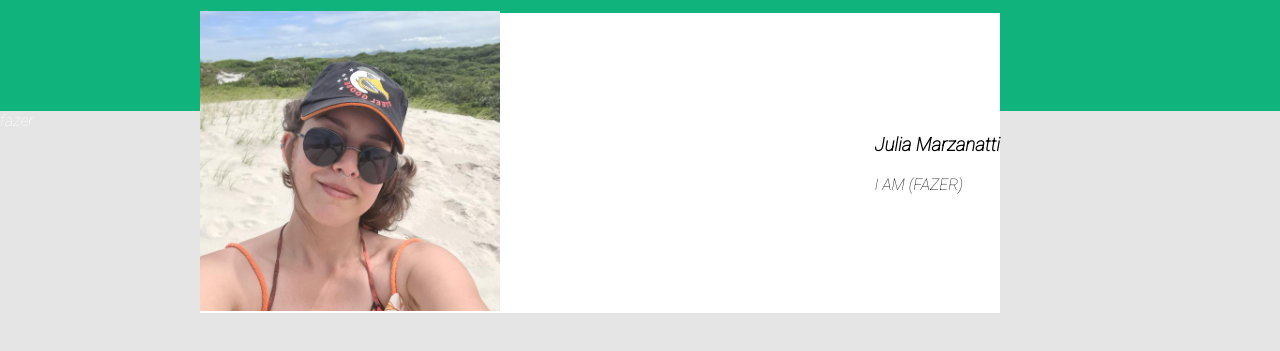
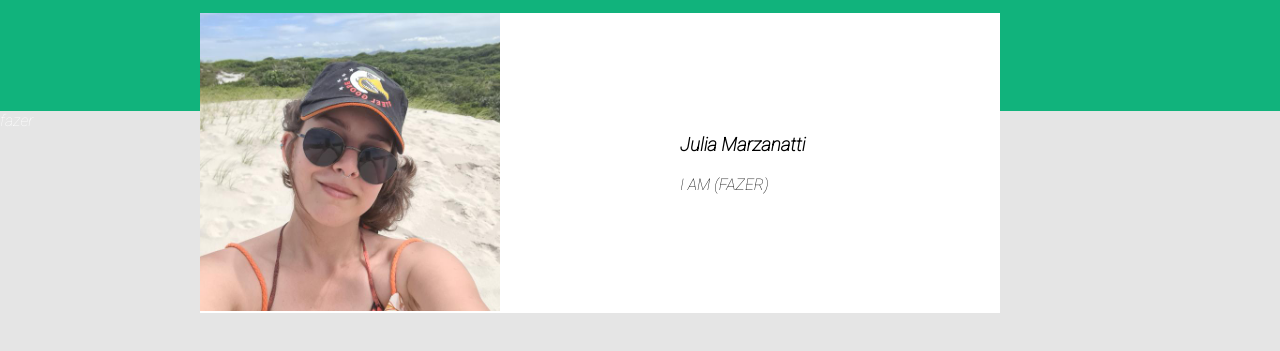
Before and after one commit to juliamarzanatti/CV-JULIA-MARZANATTI, a plain HTML site: page index.html in a window 1280 px wide. Shown: the part 189-540 px from the top of the page. Drawn offline with Linux system fonts and the light colour scheme.

Commit message:
mais uma att

```diff
--- a/css/style.css
+++ b/css/style.css
@@ -46,8 +46,16 @@ a{
     flex-direction: row;
     justify-content: space-between;
     align-items: center;
+    overflow: hidden;
+    margin: 0;
+}
+
+.photo{
+    width: 40%;
 }
 
 .conteudo{
+    width: 40%;
     color: black;
+
 }
--- a/index.html
+++ b/index.html
@@ -57,7 +57,7 @@
 
             <div class="middle">
 
-                <div>
+                <div class="photo">
                     <img src="photos/perfil.jpg" width="300px" alt="Picture of Julia Marzanatti">
                 </div>
 
@@ -70,6 +70,9 @@
                         <p>
                             I AM (FAZER)
                         </p>
+
+
+
 
                 </div>
 
```
Lines whose indentation alone changed are shown as unchanged.
